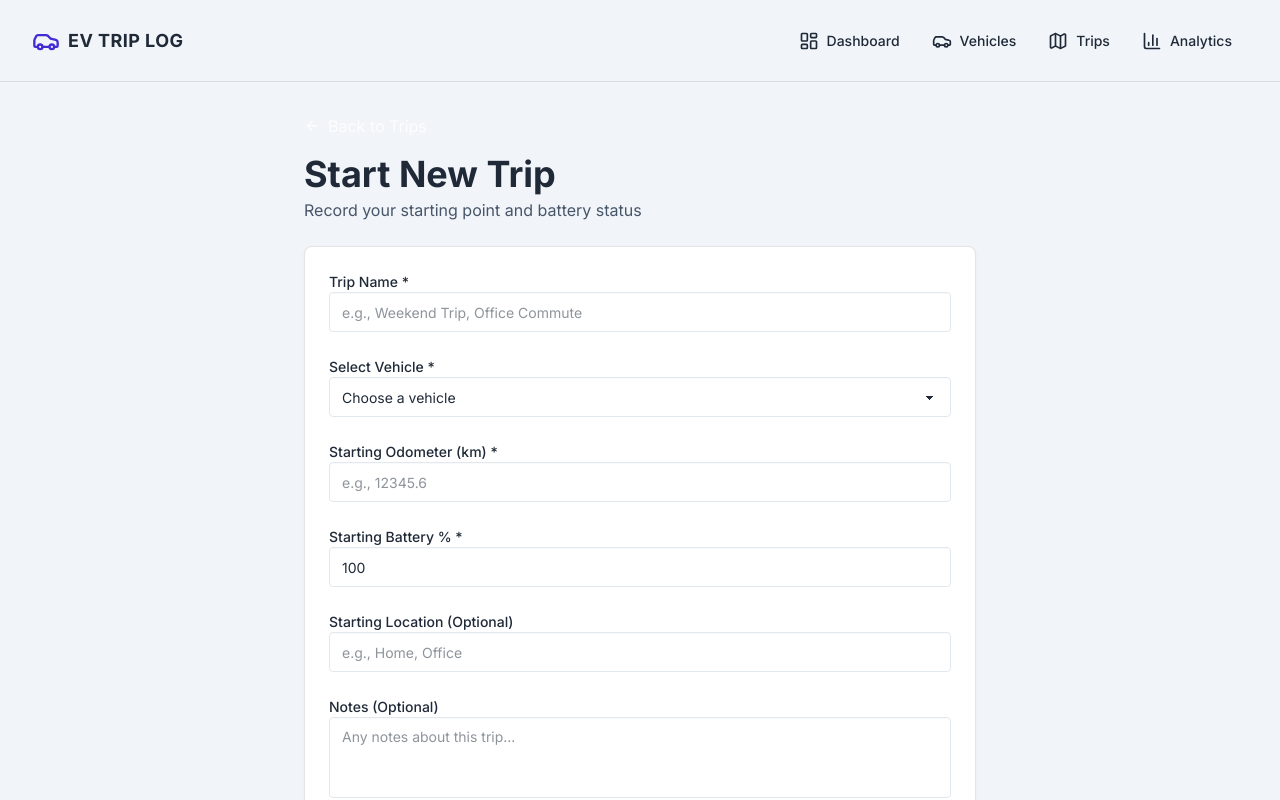
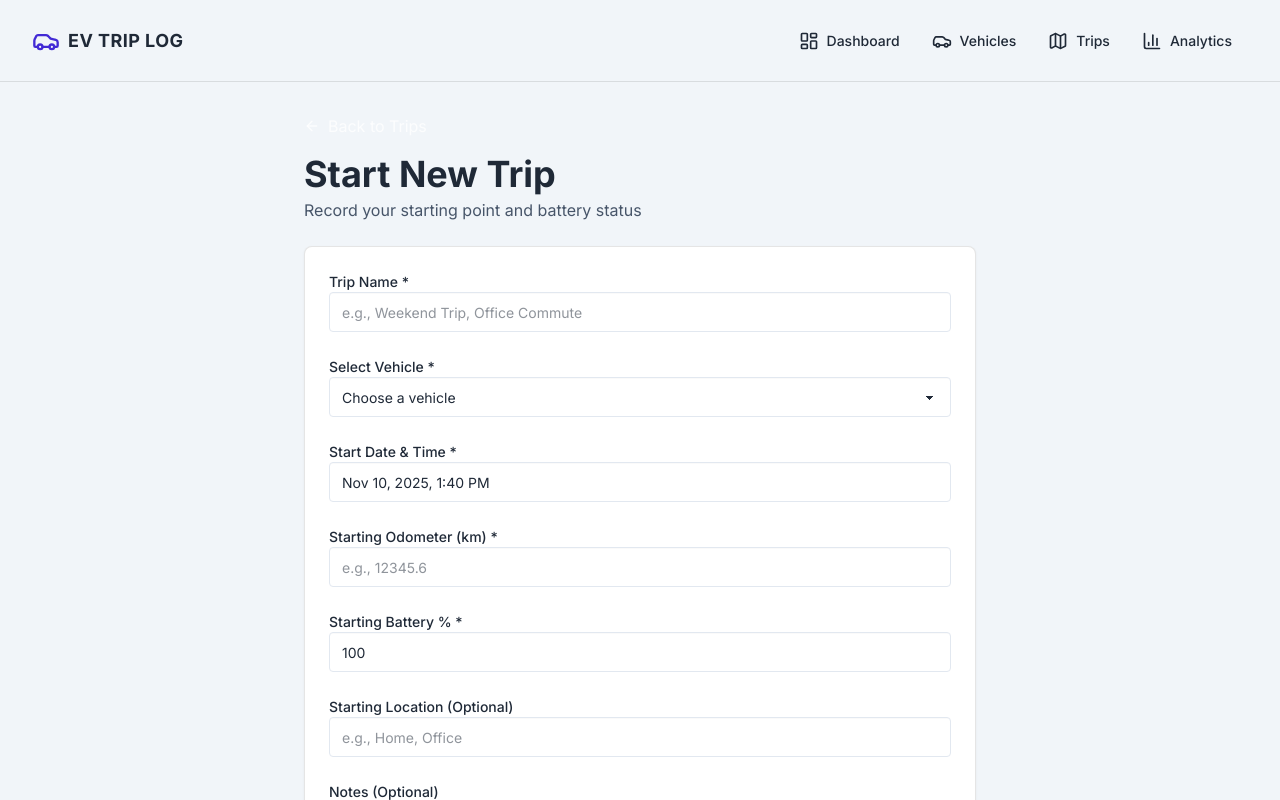
Before and after one commit to ajithrn/ev-triplog, a Next.js app: page /trips/new in a window 1280 px wide. Shown: the top 800 px of the page. Built offline with nearby package versions, Linux system fonts and the light colour scheme.

Commit message:
feat: Add date picker for trip start date and update timestamp handling

```diff
--- a/app/trips/new/page.tsx
+++ b/app/trips/new/page.tsx
@@ -2,6 +2,7 @@
 
 import { useState, useEffect } from 'react';
 import { useRouter } from 'next/navigation';
+import DatePicker from 'react-datepicker';
 import { useTrips } from '@/contexts/TripContext';
 import { useVehicles } from '@/contexts/VehicleContext';
 import { MapPin, ArrowLeft } from 'lucide-react';
@@ -12,6 +13,7 @@ export default function NewTripPage() {
   const { createTrip, activeTrip } = useTrips();
   const { vehicles } = useVehicles();
   const [mounted, setMounted] = useState(false);
+  const [selectedDate, setSelectedDate] = useState<Date>(new Date());
   const [formData, setFormData] = useState({
     name: '',
     vehicleId: '',
@@ -58,7 +60,7 @@ export default function NewTripPage() {
       ...stopData,
       batteryPercent,
       batteryKwh,
-      timestamp: Date.now(),
+      timestamp: selectedDate.getTime(),
     });
     router.push(`/trip-details?id=${trip.id}`);
   };
@@ -127,6 +129,19 @@ export default function NewTripPage() {
                   </option>
                 ))}
               </select>
+            </div>
+
+            <div className="form-control">
+              <label className="label">
+                <span className="label-text font-medium">Start Date & Time *</span>
+              </label>
+              <DatePicker
+                selected={selectedDate}
+                onChange={(date) => date && setSelectedDate(date)}
+                showTimeSelect
+                dateFormat="PPp"
+                className="input input-bordered w-full "
+              />
             </div>
 
             <div className="form-control">
--- a/components/Navigation.tsx
+++ b/components/Navigation.tsx
@@ -100,7 +100,7 @@ export default function Navigation() {
           </div>
 
           {/* Drawer Items */}
-          <ul className="gap-2">
+          <ul className="gap-4">
             {navItems.map((item) => {
               const Icon = item.icon;
               const isActive = pathname === item.href;
@@ -110,14 +110,14 @@ export default function Navigation() {
                   <Link
                     href={item.href}
                     onClick={() => setMobileMenuOpen(false)}
-                    className={`gap-3 font-medium transition-all ${
+                    className={`gap-4 font-medium text-lg py-4 transition-all ${
                       isActive
                         ? 'text-primary'
                         : 'hover:text-primary'
                     }`}
                     style={{ color: isActive ? undefined : 'var(--nav-text)' }}
                   >
-                    <Icon className="h-5 w-5" />
+                    <Icon className="h-6 w-6" />
                     {item.label}
                   </Link>
                 </li>
--- a/components/trip-details/StopCard.tsx
+++ b/components/trip-details/StopCard.tsx
@@ -64,7 +64,7 @@ export default function StopCard({
       <div className="card-body">
         <div className="flex items-start justify-between mb-4">
           <div>
-            <h3 className="card-title text-lg">Stop {index + 1}</h3>
+            <h3 className="card-title text-lg">{index === 0 ? 'Starting Point' : `Stop ${index + 1}`}</h3>
             <p className="text-sm opacity-70">{format(new Date(stop.timestamp), 'PPp')}</p>
           </div>
           <div className="flex items-center gap-2">
@@ -90,7 +90,7 @@ export default function StopCard({
                     <Trash2 className="h-4 w-4" />
                   </button>
                 )}
-                {!stop.chargingSession && !showAddCharging && (
+                {index > 0 && !stop.chargingSession && !showAddCharging && (
                   <button
                     onClick={onShowAddCharging}
                     className="btn btn-success btn-sm gap-2"
```
